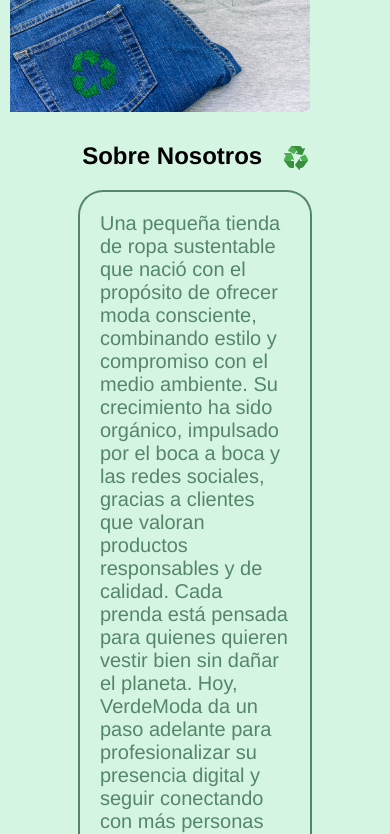
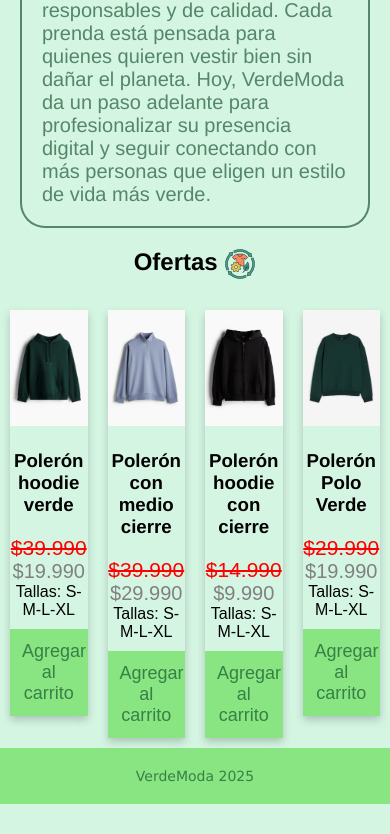
Before and after one commit to RonroneaZorro/Verde_Moda, a plain HTML site: page index.html in a window 390 px wide. Shown: the part 929-1763 px from the top of the page. After the commit the page ends 1733 px from the top, so only its background shows below. Drawn offline with Linux system fonts and the light colour scheme.

Commit message:
detalles

```diff
--- a/assets/sass/abstracts/_media.scss
+++ b/assets/sass/abstracts/_media.scss
@@ -1,7 +1,6 @@
 
 @media (max-width: 768px) {
   .gallery__item,
-  .offers__item,
   .product-list__item {
     flex: 1 1 100%;
     max-width: 100%;
@@ -9,6 +8,7 @@
 
   .nav__list {
     flex-direction: column;
+    text-align: center;
   }
 
   .product-filter {
--- a/assets/sass/base/_base.scss
+++ b/assets/sass/base/_base.scss
@@ -1,3 +1,4 @@
+@use '../abstracts/variables';
 
 * {
   margin: 0;
@@ -10,8 +11,7 @@ html, body {
 }
 
 body {
-  background-color: $primary_1;
-  padding-top: 60px;
+  background-color: variables.$primary-1;
   height: 100%;
   margin: 0;
   display: flex;
--- /dev/null
+++ b/assets/sass/components/_about.scss
@@ -0,0 +1,11 @@
+@use '../abstracts/variables';
+
+.about__text {
+  background-color: variables.$primary-1;
+  border-radius: 25px;
+  font-size: 20px;
+  color: variables.$primary-4;
+  border: 2px solid variables.$primary-4;
+  margin: 20px;
+  padding: 20px;
+}
--- a/assets/sass/components/_forms.scss
+++ b/assets/sass/components/_forms.scss
@@ -1,4 +1,4 @@
-@use '../abstracts/variables' as *;
+@use '../abstracts/variables';
 
 .contact-form {
   max-width: 600px;
@@ -22,7 +22,7 @@
   &__textarea {
     width: 100%;
     padding: 12px;
-    border: 1px solid $primary_4;
+    border: 1px solid variables.$primary-4;
     border-radius: 4px;
     margin-top: 6px;
     margin-bottom: 16px;
@@ -30,15 +30,15 @@
   }
 
   &__button {
-    background-color: $primary_4;
-    color: $primary_1;
+    background-color: variables.$primary-4;
+    color: variables.$primary_1;
     padding: 12px 20px;
     border: none;
     border-radius: 4px;
     cursor: pointer;
 
     &:hover {
-      background-color: $primary_3;
+      background-color: variables.$primary-3;
     }
   }
 }
--- a/assets/sass/components/_gallery.scss
+++ b/assets/sass/components/_gallery.scss
@@ -1,4 +1,4 @@
-@use '../abstracts/variables' as *;
+@use '../abstracts/variables';
 
 .gallery {
   text-align: center;
@@ -32,7 +32,7 @@
     width: 100%;
     opacity: 0;
     transition: 0.5s ease;
-    background-color: $primary_4;
+    background-color: variables.$primary-4;
   }
 
   &__container:hover &__overlay {
--- a/assets/sass/components/_navbar.scss
+++ b/assets/sass/components/_navbar.scss
@@ -1,8 +1,9 @@
-@use '../abstracts/variables' as *;
+@use '../abstracts/variables';
 
 .nav {
-  position: fixed;
+  position: sticky;
   top: 0;
+  margin-top: 0;
   width: 100%;
   z-index: 999;
   overflow-x: hidden;
@@ -11,7 +12,7 @@
     list-style: none;
     margin: 0;
     padding: 0;
-    background-color: $primary_2;
+    background-color: variables.$primary-2;
     display: flex;
     align-items: center;
   }
@@ -31,13 +32,13 @@
     justify-content: center;
     height: 60px;
     padding: 0 16px;
-    color: $primary_4;
+    color: variables.$primary-4;
     text-decoration: none;
     transition: background-color 0.3s;
     font-family: Verdana, sans-serif;
 
     &:hover {
-      background-color: $primary_3;
+      background-color: variables.$primary-3;
     }
   }
 
--- a/assets/sass/components/_product-card.scss
+++ b/assets/sass/components/_product-card.scss
@@ -1,4 +1,4 @@
-@use '../abstracts/variables' as *;
+@use '../abstracts/variables';
 
 .product-card {
   box-shadow: 0 4px 8px rgba(0,0,0,0.2);
@@ -33,8 +33,8 @@
   &__button {
     border: none;
     padding: 12px;
-    color: $primary_4;
-    background-color: $primary_2;
+    color: variables.$primary_4;
+    background-color: variables.$primary-2;
     cursor: pointer;
     width: 100%;
     font-size: 18px;
--- a/assets/sass/layouts/_footer.scss
+++ b/assets/sass/layouts/_footer.scss
@@ -1,10 +1,12 @@
+@use '../abstracts/variables';
+
 .footer {
-  background-color: $primary_2;
+  background-color: variables.$primary-2;
   text-align: center;
   padding: 20px 10px;
   font-family: Verdana, sans-serif;
   font-size: 14px;
-  color: $primary_4;
+  color: variables.$primary-4;
   position: sticky;
   bottom: 0;
   width: 100%;
--- a/assets/sass/pages/_products.scss
+++ b/assets/sass/pages/_products.scss
@@ -1,3 +1,5 @@
+@use '../abstracts/variables';
+
 .product-filter {
   display: flex;
   justify-content: center;
@@ -6,7 +8,7 @@
 
   &__select {
     padding: 10px;
-    border: 2px solid $primary_4;
+    border: 2px solid variables.$primary_4;
     border-radius: 5px;
     background-color: white;
     font-size: 16px;
--- a/assets/sass/style.scss
+++ b/assets/sass/style.scss
@@ -1,27 +1,28 @@
 // Abstracts
-@import 'abstracts/variables';
+@use 'abstracts/variables';
 // Media Queries
-@import 'abstracts/media';
+@use 'abstracts/media';
 
 // Vendors
-/*@import 'vendors/bootstrap';*/
+/*@use 'vendors/bootstrap';*/
 
 // Base
-@import 'base/base';
-@import 'base/typography';
+@use 'base/base';
+@use 'base/typography';
 
 // Layout
-@import 'layouts/footer';
+@use 'layouts/footer';
 
 // Components
-@import 'components/navbar';
-@import 'components/hero';
-@import 'components/gallery';
-@import 'components/product-card';
-@import 'components/forms';
+@use 'components/navbar';
+@use 'components/hero';
+@use 'components/gallery';
+@use 'components/product-card';
+@use 'components/forms';
+@use 'components/about';
 
 // Pages
-@import 'pages/products';
+@use 'pages/products';
 
 // Themes
-/*@import 'themes/default';*/
+/*@use 'themes/default';*/
--- a/index.html
+++ b/index.html
@@ -114,10 +114,10 @@
                 Ofertas
                 <img class="offers__icon" src="assets/img/ofertas 32.png" alt="Ofertas" style="vertical-align: middle;">
             </h2>
-            <div class="offers__list row">
-                <div class="offers__item column">
+            <div class="product-list row">
+                <div class="product-list__item column">
                     <div class="product-card">
-                        <img src="assets/img/poleron 1.webp" alt="Poleron1" class="product-card__image">
+                        <img src="assets/img/poleron 1.webp" alt="Poleron1" class="product-card__image" />
                         <h3 class="product-card__title">Polerón hoodie verde</h3>
                         <p class="product-card__price product-card__price--old">$39.990</p>
                         <p class="product-card__price">$19.990</p>
@@ -125,31 +125,33 @@
                         <p><button class="product-card__button">Agregar al carrito</button></p>
                     </div>
                 </div>
-                <div class="offers__item column">
+
+                <div class="product-list__item column">
                     <div class="product-card">
-                        <img src="assets/img/poleron 2.webp" alt="Poleron2" class="product-card__image">
-                        <h3 class="product-card__title">Polerón hoodie verde</h3>
+                        <img src="assets/img/poleron 2.webp" alt="Poleron 2" class="product-card__image" />
+                        <h3 class="product-card__title">Polerón con medio cierre</h3>
                         <p class="product-card__price product-card__price--old">$39.990</p>
                         <p class="product-card__price">$29.990</p>
                         <p class="product-card__sizes">Tallas: S-M-L-XL</p>
                         <p><button class="product-card__button">Agregar al carrito</button></p>
-
                     </div>
                 </div>
-                <div class="offers__item column">
+
+                <div class="product-list__item column">
                     <div class="product-card">
-                        <img src="assets/img/poleron 3.webp" alt="Poleron3" class="product-card__image">
-                        <h3 class="product-card__title">Polerón hoodie verde</h3>
+                        <img src="assets/img/poleron 3.webp" alt="Polera3" class="product-card__image" />
+                        <h3 class="product-card__title">Polerón hoodie con cierre</h3>
                         <p class="product-card__price product-card__price--old">$14.990</p>
                         <p class="product-card__price">$9.990</p>
                         <p class="product-card__sizes">Tallas: S-M-L-XL</p>
                         <p><button class="product-card__button">Agregar al carrito</button></p>
                     </div>
                 </div>
-                <div class="offers__item column">
+
+                <div class="product-list__item column">
                     <div class="product-card">
-                        <img src="assets/img/poleron 4.webp " alt="Poleron4" class="product-card__image">
-                        <h3 class="product-card__title">Polerón hoodie verde</h3>
+                        <img src="assets/img/poleron 4.webp" alt="Polera4" class="product-card__image" />
+                        <h3 class="product-card__title">Polerón Polo Verde</h3>
                         <p class="product-card__price product-card__price--old">$29.990</p>
                         <p class="product-card__price">$19.990</p>
                         <p class="product-card__sizes">Tallas: S-M-L-XL</p>
```
Also changed, not shown: contacto.html (+1 -1 lines), assets/css/style.css.
